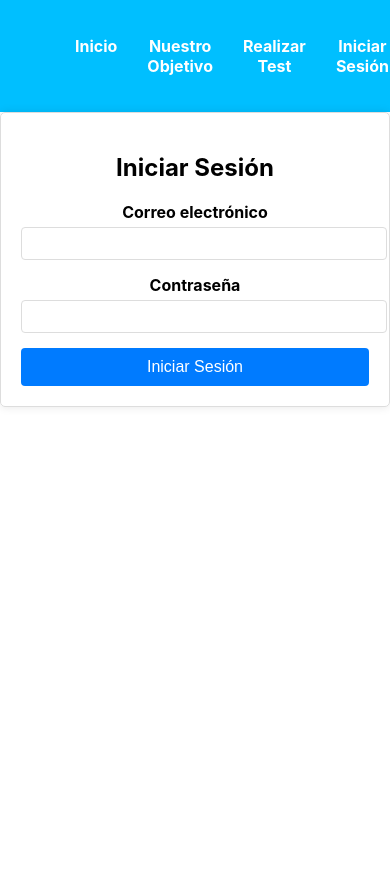
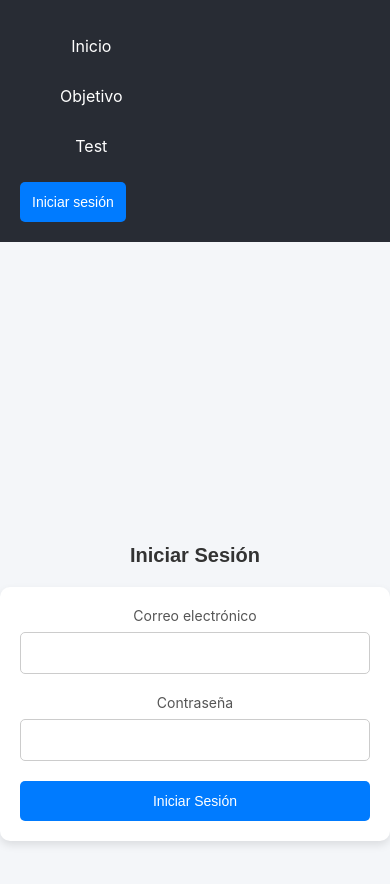
Before and after one commit to renzoDc-1/pathway-edu_frontend, a React (Create React App) app: page /login in a window 390 px wide. Shown: the top 884 px of the page. Before the commit the page ends 844 px from the top, so only its background shows below. Built offline with nearby package versions, Linux system fonts and the light colour scheme.

Commit message:
segundo avance copy

```diff
--- a/src/App.js
+++ b/src/App.js
@@ -1,22 +1,40 @@
-import React from 'react';
+import React, { useState, useEffect } from 'react';
 import './App.css';
-import Header from './components/Header';
 import { BrowserRouter as Router, Route, Routes } from 'react-router-dom';
 import Home from './components/Home';
 import Objective from './components/Objective';
 import TestComponent from './components/TestComponent';
 import Login from './components/Login';
+import Dashboard from './components/Dashboard';
+import Header from './components/Header';
 
 function App() {
+  const [userName, setUserName] = useState(""); // Estado para el nombre del usuario
+
+  useEffect(() => {
+    // Cargar los datos del usuario desde el localStorage al iniciar la app
+    const storedUser = localStorage.getItem('user');
+    if (storedUser) {
+      const user = JSON.parse(storedUser);
+      setUserName(`${user.first_name} ${user.last_name}`);
+    }
+  }, []);
+
+  const handleLogout = () => {
+    setUserName(""); // Reinicia el nombre del usuario
+    localStorage.removeItem('user'); // Limpia el localStorage
+  };
+
   return (
     <Router>
       <div className="App">
-        <Header />
+        <Header userName={userName} onLogout={handleLogout} />
         <Routes>
           <Route path="/" element={<Home />} />
           <Route path="/objetivo" element={<Objective />} />
           <Route path="/test" element={<TestComponent />} />
-          <Route path="/login" element={<Login />} />
+          <Route path="/login" element={<Login setUserName={setUserName} />} />
+          <Route path="/dashboard" element={<Dashboard />} />
         </Routes>
       </div>
     </Router>
--- /dev/null
+++ b/src/components/Dashboard.css
@@ -0,0 +1,58 @@
+.dashboard {
+  text-align: center;
+  padding: 20px;
+}
+
+.container-grid {
+  display: grid;
+  grid-template-columns: repeat(auto-fill, minmax(200px, 1fr)); /* Ajuste a un mínimo de 200px para cada tarjeta */
+  gap: 20px; /* Espacio entre los contenedores */
+  margin: 20px auto; /* Margen automático para centrar */
+  max-width: 1200px; /* Máximo ancho del contenedor */
+}
+
+.card {
+  display: flex;
+  flex-direction: column;
+  align-items: center;
+  justify-content: center;
+  background-color: #f9f9f9;
+  border: 1px solid #ddd;
+  border-radius: 8px;
+  padding: 20px;
+  text-decoration: none;
+  color: black;
+  transition: transform 0.3s, box-shadow 0.3s;
+  max-width: 100%; /* Asegúrate de que no exceda el contenedor */
+}
+
+.card img {
+  max-width: 100%; /* Asegúrate de que la imagen se ajuste al contenedor */
+  height: auto;
+  border-radius: 4px;
+}
+
+.card h2 {
+  margin: 10px 0 0; /* Margen superior */
+}
+
+.card:hover {
+  transform: scale(1.05); /* Efecto de aumento al pasar el ratón */
+  box-shadow: 0 4px 10px rgba(0, 0, 0, 0.2); /* Sombra al pasar el ratón */
+}
+
+/* Asegúrate de que el texto en los enlaces se vea bien en pantallas pequeñas */
+.card h2 {
+  font-size: 1.2rem; /* Tamaño de fuente ajustable */
+}
+
+/* Responsive styles */
+@media (max-width: 600px) {
+  .container-grid {
+    grid-template-columns: 1fr; /* Una columna en pantallas pequeñas */
+  }
+
+  .card h2 {
+    font-size: 1rem; /* Tamaño de fuente más pequeño en pantallas pequeñas */
+  }
+}
--- /dev/null
+++ b/src/components/Dashboard.js
@@ -0,0 +1,45 @@
+import React, { useEffect, useState } from 'react';
+import { Link } from 'react-router-dom';
+import './Dashboard.css'; // Asegúrate de incluir un archivo CSS para estilos
+
+function Dashboard() {
+  const [user, setUser] = useState(null); // Estado para almacenar los datos del usuario
+
+  useEffect(() => {
+    // Cargar los datos del usuario desde localStorage
+    const storedUser = localStorage.getItem('user');
+    if (storedUser) {
+      setUser(JSON.parse(storedUser));
+    }
+  }, []);
+
+  return (
+    <div className="dashboard">
+      <h1>BIENVENIDOS</h1>
+      {user ? (
+        <div className="container-grid">
+          <Link to="/becas" className="card">
+            <img src="https://via.placeholder.com/150" alt="Becas" />
+            <h2>Becas</h2>
+          </Link>
+          <Link to="/programas" className="card">
+            <img src="https://via.placeholder.com/150" alt="Programas" />
+            <h2>Programas</h2>
+          </Link>
+          <Link to="/talleres" className="card">
+            <img src="https://via.placeholder.com/150" alt="Talleres" />
+            <h2>Talleres</h2>
+          </Link>
+          <Link to="/eventos" className="card">
+            <img src="https://via.placeholder.com/150" alt="Eventos" />
+            <h2>Eventos</h2>
+          </Link>
+        </div>
+      ) : (
+        <p>Cargando datos del usuario...</p>
+      )}
+    </div>
+  );
+}
+
+export default Dashboard;
--- a/src/components/Header.css
+++ b/src/components/Header.css
@@ -1,25 +1,99 @@
 .header {
-    background-color: #00BFFF;
+  display: flex;
+  justify-content: space-between;
+  align-items: center;
   padding: 20px;
+  background-color: #282c34;
+  position: relative; /* Asegúrate de que el menú se posicione correctamente */
 }
 
-  .header ul {
+nav ul {
   list-style: none;
   display: flex;
-    justify-content: space-around;
+  gap: 20px;
 }
 
-  .header ul li {
+nav ul li {
   display: inline;
-    margin: 0 15px;
 }
 
-  .header ul li a {
+nav ul li a {
   color: white;
   text-decoration: none;
-    font-weight: bold;
+  transition: color 0.3s;
 }
 
-  .header ul li a:hover {
-    text-decoration: underline;
+nav ul li a:hover {
+  color: #61dafb; /* Cambia a un color más claro al pasar el mouse */
 }
+
+.user-icon {
+  display: flex;
+  align-items: center;
+  cursor: pointer;
+  position: relative; /* Para que el dropdown se posicione correctamente */
+}
+
+.user-icon img {
+  border-radius: 50%;
+  margin-right: 10px;
+}
+
+.user-icon span {
+  color: white;
+  margin-right: 10px; /* Espacio entre el nombre y el dropdown */
+}
+
+.logout-dropdown {
+  display: none; /* Inicialmente oculto */
+  position: absolute;
+  top: 50px; /* Ajusta según sea necesario */
+  right: 0;
+  background-color: white;
+  border: 1px solid #ddd;
+  border-radius: 5px;
+  box-shadow: 0 4px 10px rgba(0, 0, 0, 0.2);
+  z-index: 1000; /* Asegúrate de que esté sobre otros elementos */
+  padding: 10px;
+  transition: opacity 0.3s ease, visibility 0.3s ease; /* Transiciones suaves */
+}
+
+.user-icon:hover .logout-dropdown {
+  display: block; /* Muestra el dropdown al pasar el mouse */
+}
+
+/* Estilos para el botón de cerrar sesión */
+.logout-dropdown button {
+  background-color: transparent; /* Fondo transparente */
+  border: none; /* Sin borde */
+  color: #007bff; /* Color del texto */
+  cursor: pointer; /* Cambia el cursor al pasar el mouse */
+  padding: 10px;
+  width: 100%; /* Ocupa el ancho completo del menú */
+  text-align: left; /* Alineación a la izquierda */
+  transition: background-color 0.2s; /* Efecto de fondo al pasar el mouse */
+}
+
+.logout-dropdown button:hover {
+  background-color: #f0f0f0; /* Fondo claro al pasar el mouse */
+}
+
+/* Responsive styles */
+@media (max-width: 600px) {
+  .header {
+    flex-direction: column; /* Cambia a columna en pantallas pequeñas */
+    align-items: flex-start; /* Alinea a la izquierda */
+  }
+
+  nav ul {
+    flex-direction: column; /* Cambia a columna en el menú */
+  }
+
+  nav ul li {
+    margin-bottom: 10px; /* Espacio entre los elementos */
+  }
+
+  .user-icon {
+    margin-top: 10px; /* Espacio arriba para el icono del usuario */
+  }
+}
--- a/src/components/Header.js
+++ b/src/components/Header.js
@@ -1,18 +1,47 @@
-import React from 'react';
-import { Link } from 'react-router-dom';
+import React, { useState } from 'react';
+import { Link, useNavigate } from 'react-router-dom';
 import './Header.css';
 
-function Header() {
+function Header({ userName, onLogout }) {
+  const [isDropdownOpen, setDropdownOpen] = useState(false); // Estado para mostrar/ocultar el menú
+  const navigate = useNavigate();
+
+  const handleLogout = () => {
+    onLogout(); // Ejecuta la función de cierre de sesión
+    navigate('/'); // Redirige al menú principal
+  };
+
+  const toggleDropdown = () => {
+    setDropdownOpen(!isDropdownOpen); // Cambia el estado del dropdown
+  };
+
   return (
     <header className="header">
       <nav>
         <ul>
           <li><Link to="/">Inicio</Link></li>
-          <li><Link to="/objetivo">Nuestro Objetivo</Link></li>
-          <li><Link to="/test">Realizar Test</Link></li>
-          <li><Link to="/login">Iniciar Sesión</Link></li>
+          <li><Link to="/objetivo">Objetivo</Link></li>
+          <li><Link to="/test">Test</Link></li>
+          {userName && <li><Link to="/dashboard">Dashboard</Link></li>}
         </ul>
       </nav>
+      {userName ? (
+        <div className="user-icon" onClick={toggleDropdown}>
+          <img src="https://via.placeholder.com/40" alt="User Icon" />
+          <span>{userName}</span>
+          {isDropdownOpen && (
+            <div className="logout-dropdown">
+              <button onClick={handleLogout}>Cerrar sesión</button>
+            </div>
+          )}
+        </div>
+      ) : (
+        <div className="button">
+          <Link to="/login">
+            <button>Iniciar sesión</button>
+          </Link>
+        </div>
+      )}
     </header>
   );
 }
--- a/src/components/Login.css
+++ b/src/components/Login.css
@@ -1,51 +1,94 @@
 .login-container {
-    max-width: 400px;
-    margin: auto;
+  display: flex;
+  flex-direction: column;
+  justify-content: center;
+  align-items: center;
+  min-height: 100vh;
+  background-color: #f4f6f9;
   padding: 20px;
-    border: 1px solid #ddd;
-    border-radius: 5px;
-    box-shadow: 0 0 10px rgba(0, 0, 0, 0.1);
 }
 
-  h2 {
+.login-container h2 {
+  color: #333;
+  font-size: 24px;
+  margin-bottom: 20px;
+  font-family: 'Arial', sans-serif;
   text-align: center;
+}
+
+form {
+  background-color: white;
+  padding: 30px;
+  border-radius: 10px;
+  box-shadow: 0 4px 8px rgba(0, 0, 0, 0.1);
+  width: 100%;
+  max-width: 400px;
+}
+
+.form-group {
   margin-bottom: 20px;
 }
 
-  .form-group {
-    margin-bottom: 15px;
+.form-group label {
+  display: block;
+  margin-bottom: 8px;
+  color: #555;
+  font-size: 14px;
 }
 
-  label {
-    display: block;
-    margin-bottom: 5px;
-    font-weight: bold;
+.form-group input {
+  width: 100%;
+  padding: 12px;
+  border: 1px solid #ccc;
+  border-radius: 5px;
+  font-size: 14px;
+  box-sizing: border-box;
+  transition: border-color 0.3s ease;
 }
 
-  input {
-    width: 100%;
-    padding: 8px;
-    border: 1px solid #ddd;
-    border-radius: 4px;
+.form-group input:focus {
+  border-color: #007bff;
+  outline: none;
 }
 
 button {
   width: 100%;
-    padding: 10px;
-    border: none;
-    border-radius: 4px;
+  padding: 12px;
   background-color: #007bff;
   color: white;
+  border: none;
+  border-radius: 5px;
   font-size: 16px;
   cursor: pointer;
+  transition: background-color 0.3s ease;
 }
 
 button:disabled {
-    background-color: #ccc;
+  background-color: #cccccc;
+  cursor: not-allowed;
+}
+
+button:hover:enabled {
+  background-color: #0056b3;
 }
 
 .error-message {
   color: red;
+  font-size: 14px;
+  margin-bottom: 10px;
   text-align: center;
-    margin-top: 10px;
 }
+
+@media (max-width: 600px) {
+  form {
+    padding: 20px;
+  }
+
+  .login-container h2 {
+    font-size: 20px;
+  }
+
+  button {
+    font-size: 14px;
+  }
+}
--- a/src/components/Login.js
+++ b/src/components/Login.js
@@ -1,20 +1,20 @@
 import React, { useState } from 'react';
 import axios from 'axios';
-import './Login.css'; // Asegúrate de tener estilos en este archivo
+import { useNavigate } from 'react-router-dom';
+import './Login.css';
 
-function Login() {
+function Login({ setUserName }) {
   const [email, setEmail] = useState('');
   const [password, setPassword] = useState('');
   const [error, setError] = useState(null);
   const [loading, setLoading] = useState(false);
-  const [userName, setUserName] = useState(null);
+  const navigate = useNavigate();
 
-  // Manejo del envío del formulario
+  // Función para manejar el envío del formulario de login
   const handleSubmit = async (e) => {
     e.preventDefault();
     setLoading(true);
     setError(null);
-    setUserName(null);
 
     try {
       const response = await axios.post('http://18.229.118.35:3001/api/users/login', {
@@ -22,19 +22,14 @@ function Login() {
         password,
       });
 
-      // Verificamos el mensaje en la respuesta
       const { message, user } = response.data;
 
       if (message === "User logged in successfully") {
-        // Uso correcto de template literals
         setUserName(`${user.first_name} ${user.last_name}`);
-        alert(`Bienvenido, ${user.first_name} ${user.last_name}!`);
-        // Aquí podrías redirigir al usuario o almacenar un token
-        // Ejemplo: window.location.href = '/dashboard';
-      } else if (message === "Invalid credentials") {
+        localStorage.setItem('user', JSON.stringify(user)); // Guardar datos del usuario en localStorage
+        navigate('/dashboard'); // Redirigir al Dashboard
+      } else {
         setError('Credenciales inválidas');
-      } else {
-        setError('Ocurrió un error inesperado');
       }
 
     } catch (error) {
@@ -70,7 +65,6 @@ function Login() {
           />
         </div>
         {error && <p className="error-message">{error}</p>}
-        {userName && <p className="welcome-message">Bienvenido, {userName}!</p>}
         <button type="submit" disabled={loading}>
           {loading ? 'Cargando...' : 'Iniciar Sesión'}
         </button>
```
Also changed, not shown: package.json (+6 -2 lines), src/utils/login.js (added, +25 -0 lines), src/components/Home.css (indentation only), 1 other file (tests, documents, lock files or other folders). Lines whose indentation alone changed are shown as unchanged.
